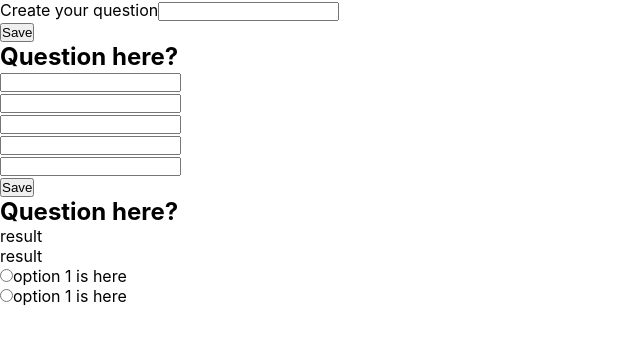
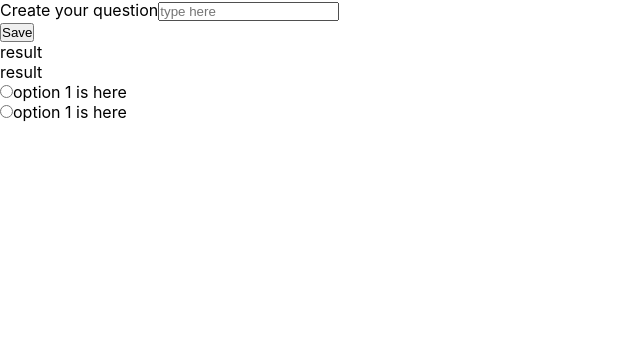
Before and after one commit to galinavikst/vote, a React (Create React App) app: page / in a window 1280 px wide. Shown: the top 344 px of the page, without its empty margins (0-640 px from the left). Built offline with nearby package versions, Linux system fonts and the light colour scheme.

Commit message:
feat: add general components

```diff
--- a/package.json
+++ b/package.json
@@ -13,6 +13,7 @@
     "@types/react-dom": "^18.0.11",
     "react": "^18.2.0",
     "react-dom": "^18.2.0",
+    "react-hook-form": "^7.43.9",
     "react-redux": "^8.0.5",
     "react-scripts": "5.0.1",
     "typescript": "^4.9.5",
--- a/src/components/OptionsForm.js
+++ /dev/null
@@ -1,24 +0,0 @@
-import React from "react";
-import { Question } from "./Question";
-
-export default function OptionsForm() {
-  const inputs = [];
-
-  for (let i = 0; i < 5; i += 1) {
-    inputs.push(
-      <li key={inputs.length}>
-        <input type="text" />
-      </li>
-    );
-  }
-
-  return (
-    <form>
-      <Question />
-      <div>
-        <ul>{inputs}</ul>
-      </div>
-      <button>Save</button>
-    </form>
-  );
-}
--- /dev/null
+++ b/src/components/OptionsForm.tsx
@@ -0,0 +1,32 @@
+import React from "react";
+import { Question } from "./Question";
+import { useSelector } from "react-redux";
+import { inputQuestionValue } from "../store/questionFormSlice";
+
+export default function OptionsForm() {
+  const question = useSelector(inputQuestionValue);
+
+  const inputs = [];
+
+  for (let i = 0; i < 5; i += 1) {
+    inputs.push(
+      <li key={inputs.length}>
+        <input type="text" />
+      </li>
+    );
+  }
+
+  return (
+    <>
+      {question && (
+        <form>
+          <Question />
+          <div>
+            <ul>{inputs}</ul>
+          </div>
+          <button>Save</button>
+        </form>
+      )}
+    </>
+  );
+}
--- a/src/components/Question.js
+++ /dev/null
@@ -1,5 +0,0 @@
-import React from "react";
-
-export function Question() {
-  return <h2>Question here?</h2>;
-}
--- /dev/null
+++ b/src/components/Question.tsx
@@ -0,0 +1,9 @@
+import React from "react";
+import { inputQuestionValue } from "../store/questionFormSlice";
+import { useSelector } from "react-redux";
+
+export function Question() {
+  const question = useSelector(inputQuestionValue);
+
+  return <h2>{question}</h2>;
+}
--- a/src/components/QuestionForm.js
+++ /dev/null
@@ -1,13 +0,0 @@
-import React from "react";
-
-export default function QuestionForm() {
-  return (
-    <div>
-      <div>
-        <label>Create your question</label>
-        <input type="text" />
-      </div>
-      <button type="button">Save</button>
-    </div>
-  );
-}
--- /dev/null
+++ b/src/components/QuestionForm.tsx
@@ -0,0 +1,40 @@
+import React, { useRef } from "react";
+import { useDispatch, useSelector } from "react-redux";
+import { useForm } from "react-hook-form";
+import { setQuestion } from "../store/questionFormSlice";
+
+type IQuestionINput = {
+  questionInput: string;
+};
+
+export default function QuestionForm() {
+  const dispatch = useDispatch();
+  //const formRef = useRef<HTMLFormElement>(null);
+
+  const {
+    register,
+    handleSubmit,
+    formState: { errors },
+  } = useForm<IQuestionINput>();
+
+  const handleOnSubmit = (data: IQuestionINput) => {
+    const newQuestion = data.questionInput;
+    dispatch(setQuestion(newQuestion));
+  };
+
+  return (
+    <form onSubmit={handleSubmit(handleOnSubmit)}>
+      <div>
+        <label htmlFor="questionInput">Create your question</label>
+        <input
+          id="questionInput"
+          type="text"
+          {...register("questionInput", { required: true })}
+          placeholder="type here"
+        />
+        {errors.questionInput && <span> This field is required</span>}
+      </div>
+      <button>Save</button>
+    </form>
+  );
+}
--- a/src/index.tsx
+++ b/src/index.tsx
@@ -16,7 +16,3 @@ root.render(
     </Provider>
   </React.StrictMode>
 );
-
-// If you want to start measuring performance in your app, pass a function
-// to log results (for example: reportWebVitals(console.log))
-// or send to an analytics endpoint. Learn more: https://bit.ly/CRA-vitals
--- a/src/store/hooks.ts
+++ /dev/null
@@ -1,6 +0,0 @@
-import { TypedUseSelectorHook, useDispatch, useSelector } from 'react-redux';
-import type { RootState, AppDispatch } from './store';
-
-// Use throughout your app instead of plain `useDispatch` and `useSelector`
-export const useAppDispatch = () => useDispatch<AppDispatch>();
-export const useAppSelector: TypedUseSelectorHook<RootState> = useSelector;
--- /dev/null
+++ b/src/store/questionFormSlice.tsx
@@ -0,0 +1,27 @@
+import { createSlice } from "@reduxjs/toolkit";
+
+interface IFormState {
+  inputQuestionValue: "";
+}
+
+interface IQuestionFormSlice {
+  questionForm: IFormState;
+}
+
+export const questionFormSlice = createSlice({
+  name: "questionForm",
+  initialState: {
+    inputQuestionValue: "",
+  },
+  reducers: {
+    setQuestion(state, action) {
+      state.inputQuestionValue = action.payload;
+    },
+  },
+});
+
+export const { setQuestion } = questionFormSlice.actions;
+export const inputQuestionValue = (state: IQuestionFormSlice) =>
+  state.questionForm.inputQuestionValue;
+
+export default questionFormSlice.reducer;
--- a/src/store/store.tsx
+++ b/src/store/store.tsx
@@ -1,14 +1,10 @@
-import { configureStore, ThunkAction, Action } from "@reduxjs/toolkit";
+import { configureStore, combineReducers } from "@reduxjs/toolkit";
+import questionFormReducer from "./questionFormSlice";
+
+const rootReducer = combineReducers({
+  questionForm: questionFormReducer,
+});
 
 export const store = configureStore({
-  reducer: {},
+  reducer: rootReducer,
 });
-
-export type AppDispatch = typeof store.dispatch;
-export type RootState = ReturnType<typeof store.getState>;
-export type AppThunk<ReturnType = void> = ThunkAction<
-  ReturnType,
-  RootState,
-  unknown,
-  Action<string>
->;
```
Also changed, not shown: src/VotingPage.tsx (renamed from src/VotingPage.js), 2 other files (tests, documents, lock files or other folders).
